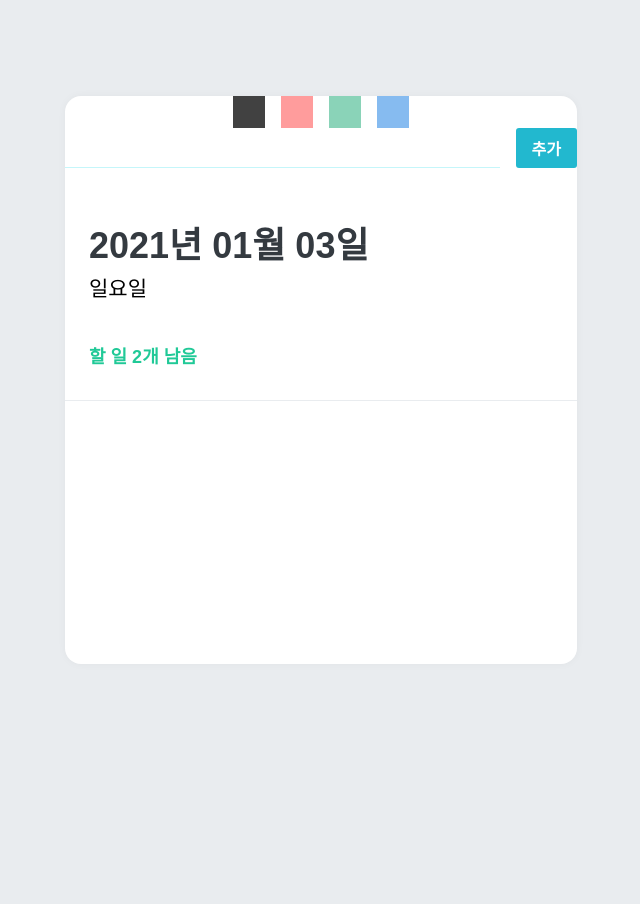
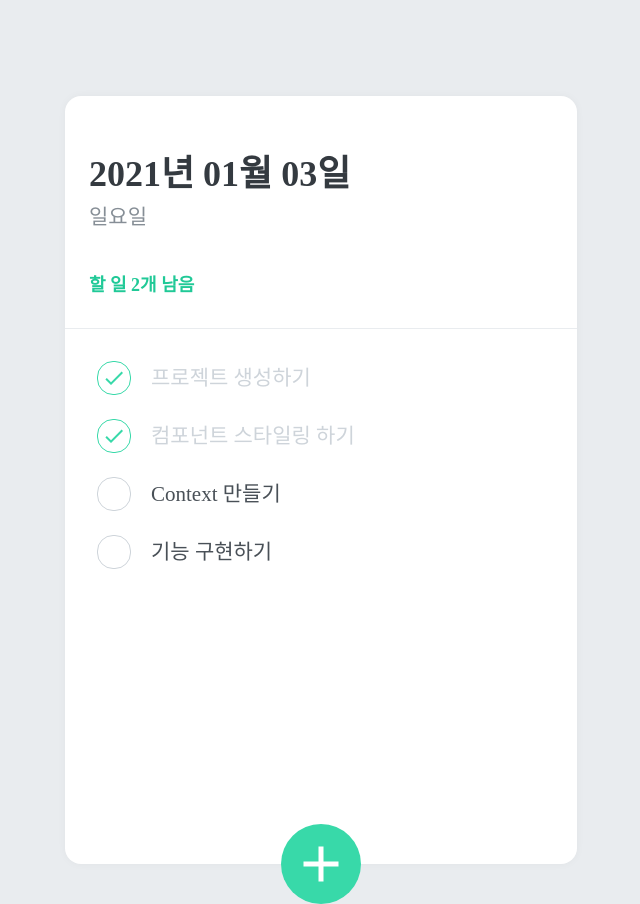
Before and after one commit to hyewonji/todolist_react, a React (Create React App) app: page / in a window 1280 px wide. Shown: the whole page, without its empty margins (319-959 px from the left). Before the commit the page ends 800 px from the top, so only its background shows below. Built offline with nearby package versions, Linux system fonts and the light colour scheme.

Commit message:
Create TodoListCreate Component

```diff
--- a/src/App.js
+++ b/src/App.js
@@ -2,17 +2,11 @@ import React, { Component } from 'react';
 import { createGlobalStyle } from 'styled-components';
 import TodoListTemplate from './components/TodoListTemplate';
 import TodoHead from './components/TodoHead';
-import Palette from './components/Palette';
-import Form from './components/Form';
 import TodoItemList from './components/TodoItemList';
+import TodoListCreate from './components/TodoListCreat';
 
 const GlobalStyle = createGlobalStyle`
-
-
 body{
-  margin:0;
-  padding:0;
-  font-family: sans-serif;
   background: #e9ecef;
 }
 `;
@@ -115,17 +109,10 @@ class App extends Component {
     return (
       <>
         <GlobalStyle />
-        <TodoListTemplate form={(
-          <Form
-            value={input}
-            color={color}
-            onKeyPress={handleKeyPress}
-            onChange={handleChange}
-            onCreate={handleCreate}
-          />
-        )} palette={<Palette color={color} onColorClick={handleColors} />}>
+        <TodoListTemplate>
           <TodoHead />
           <TodoItemList todos={todos} color={color} onToggle={handleToggle} onRemove={handleRemove} />
+          <TodoListCreate/>
         </TodoListTemplate>
       </>
     );
--- a/src/components/Form.css
+++ /dev/null
@@ -1,25 +0,0 @@
-.form{
-    display: flex;
-}
-
-.form input{
-    flex:1; /*버튼을 뺀 빈 공간을 모두 채워줌*/
-    font-size:1.25rem;
-    outline: none;
-    border:none;
-    border-bottom: 1px solid #c5f6fa;
-}
-
-.create-button{
-    padding: 0.5rem 1rem;
-    margin-left: 1rem;
-    background: #22b8cf;
-    border-radius: 3px;
-    color:white;
-    font-weight: 600;
-    cursor:pointer;
-}
-
-.create-buttom:hover{
-    background: #3bc9db;
-}
--- a/src/components/Form.js
+++ /dev/null
@@ -1,22 +0,0 @@
-import React from 'react';
-import './Form.css';
-
-/* Form 기능 :
-    1. 텍스트 내용 바뀌면 state 업데이트
-    2. 버튼이 클릭되면 새로운 todo 생성 후 todos 업데이트
-    3. 인풋에서 Enter누르면 버튼 클릭한것과 동일한 작업 진행 */
-const Form = ({ value, color, onChange, onCreate, onKeyPress }) => {
-    const style = {
-        color: color
-    }
-    return (
-        <div className="form">
-            <input value={value} style={style} onChange={onChange} onKeyPress={onKeyPress} /> {/*onKeyPress : 특정키에 대한 기능 설정*/}
-            <div className="create-button" onClick={onCreate}>
-                추가
-            </div>
-        </div>
-    );
-};
-
-export default Form;
--- a/src/components/Palette.css
+++ b/src/components/Palette.css
@@ -1,6 +1,7 @@
 .palette{
     display: flex;
     justify-content: center;
+    color: grey;
 }
 
 .palette > div{
--- a/src/components/TodoHead.js
+++ b/src/components/TodoHead.js
@@ -11,7 +11,7 @@ const TodoHeadBlock = styled.div`
     }
     .day{
         margin-top: 4px;
-        color: ##868e96;
+        color: #868e96;
         font-size: 21px;
       }
       .tasks-left {
--- a/src/components/TodoItem.css
+++ /dev/null
@@ -1,48 +0,0 @@
-.todo-item{
-    padding:1rem;
-    display: flex;
-    align-items: center;
-    cursor:pointer;
-    transition:all 0.15s;
-    user-select:none; /* user-select : 사용자가 텍스트를 선택할 수 있는지 지정 */
-}
-
-.todo-item:hover{
-    background: #e3fafc;
-}
-
-/* todo-item에 마우스가 있을때만 .remove 보이기 */
-.todo-item:hover .remove{
-    opacity: 1;
-}
-
-/* todo-item 사이에 윗 테두리 */
-.todo-item + .todo-item{
-    border-top:1px solid #f1f3f5;
-}
-
-.remove{
-    margin-right: 1rem;
-    color:#e64980;
-    font-size: 1.5rem;
-    font-weight: 600;
-    opacity: 0;
-}
-
-.todo-text{
-    flex:1; /* 체크, 엑스를 제외한 공간 다 채우기 */
-    word-break: break-all; /* word-break : 단어의 분리를 어떻게 할 것인지 결정한다. */
-}
-
-.checked{
-    text-decoration: line-through;
-    color:#adb5bd;
-}
-
-.check-mark{
-    font-size: 1.5rem;
-    line-height: 1rem;
-    margin-left: 1rem;
-    color:#3bc9db;
-    font-weight: 800;
-}
--- a/src/components/TodoItem.js
+++ b/src/components/TodoItem.js
@@ -1,5 +1,63 @@
 import React, { Component } from 'react';
-import './TodoItem.css';
+import styled, { css } from 'styled-components';
+import { MdDone, MdDelete } from 'react-icons/md';
+//https://react-icons.github.io/react-icons -> react-icons
+
+const Remove = styled.div`
+    display: flex;
+    align-items: center;
+    justify-content: center;
+    color: #dee2e6;
+    font-size: 24px;
+    cursor: pointer;
+    &:hover {
+      color: #ff6b6b;
+    }
+    display: none;
+`;
+
+const TodoItemBlock = styled.div`
+    display: flex;
+    align-item: center;
+    padding-top: 12px;
+    padding-bottom: 12px;
+    &:hover{
+        ${Remove} {
+            display: initial;
+        }
+    }
+`;
+
+const CheckCircle = styled.div`
+    width: 32px;
+    height: 32px;
+    border-radius:16px;
+    border: 1px solid #ced4da;
+    font-size: 24px;
+    display: flex;
+    align-items: center;
+    justify-content: center;
+    margin-right: 20px;
+    cursor: pointer;
+    ${props =>
+        props.done &&
+        css`
+            border: 1px solid #38d9a9;
+            color: #38d9a9;
+        `}
+`;
+
+const Text = styled.div`
+    flex: 1;
+    font-size: 21px;
+    color: #495057;
+    ${props =>
+        props.done &&
+        css`
+            color: #ced4da;
+        `}
+`
+
 
 class TodoItem extends Component {
 
@@ -8,27 +66,19 @@ class TodoItem extends Component {
     }
 
     render() {
-        const { text, color, checked, id, onToggle, onRemove } = this.props;
+        const { done, text, color, checked, id, onToggle, onRemove } = this.props;
         const style = {
             color: color
         }
 
         return (
-            <div className="todo-item" onClick={() => onToggle(id)}>
-                <div className="remove" onClick={(e) => {
-                    e.stopPropagation(); // DOM의 부모의 클릭 이벤트에 연결되어 있는 onToggle이 실행되지 않도록 함
-                    onRemove(id)
-                }/* onClick = {onToggle{id}}와 같은 형식으로 하면 절대 안된다!!
-                    이렇게 하면, 해당 함수가 렌더링 될 때 호출되기 때문에 데이터 변경이 되고, 데이터 변경이 되면 또 리렌더링이 되면서 이 과정이 무한반복 됨.*/
-                }>&times;</div>
-                <div className={`todo-text ${checked ? ' checked' : ''}`}>
-                    {/*classnames('todo-text',{checked} 로도 작성 할 수 있다.*/}
-                    <div style={style}>{text}</div>
-                </div>
-                {
-                    checked && (<div className="check-mark">✓</div>)
-                }
-            </div>
+            <TodoItemBlock>
+                <CheckCircle done={done}>{done && <MdDone />}</CheckCircle>
+                <Text done={done}>{text}</Text>
+                <Remove>
+                    <MdDelete />
+                </Remove>
+            </TodoItemBlock>
         );
     }
 }
--- a/src/components/TodoItemList.js
+++ b/src/components/TodoItemList.js
@@ -1,5 +1,14 @@
-import React, { Component } from 'react'
+import React, { Component } from 'react';
+import styled from 'styled-components';
 import TodoItem from './TodoItem';
+
+const TodoListBlock = styled.div`
+    flex: 1;
+    padding: 20px 32px;
+    padding-bottom: 48px;
+    overflow-y: auto;
+    //background: gray; /* 사이즈 조정이 잘 되고 있는지 확인하기 위한 임시 스타일 */
+`;
 
 class TodoItemList extends Component {
     // shouldComponentUpdate : 컴포넌트의 리렌더링 여부를 정해줌(기본값 : true)
@@ -28,9 +37,12 @@ class TodoItemList extends Component {
         );
 
         return (
-            <div>
-                {todoList}
-            </div>
+            <TodoListBlock>
+                <TodoItem text="프로젝트 생성하기" done={true} />
+                <TodoItem text="컴포넌트 스타일링 하기" done={true} />
+                <TodoItem text="Context 만들기" done={false} />
+                <TodoItem text="기능 구현하기" done={false} />
+            </TodoListBlock>
         )
     }
 }
--- /dev/null
+++ b/src/components/TodoListCreat.js
@@ -0,0 +1,91 @@
+import React, { useState } from 'react';
+import styled, { css } from 'styled-components';
+import { MdAdd } from 'react-icons/md';
+
+const CircleButton = styled.button`
+    background: #38d9a9;
+    &:hover{
+        background: #63e6be;
+    }
+    &:active{
+        background:#20c997;
+    }
+
+    z-index: 5;
+    cursor: pointer;
+    width: 80px;
+    height: 80px;
+    font-size: 60px;
+    position: absolute;
+    left: 50%;
+    bottom: 0px;
+    transform: translate(-50%, 50%);
+    color: white;
+    border-radius: 50%;
+    border: none;
+    outline: none;
+    display: flex;
+    align-items: center;
+    justify-content:center;
+
+    transition: 0.125s all ease-in;
+    ${props =>
+        props.open &&
+        css`
+        background: #ff6b6b;
+        &:hover {
+        background: #ff8787;
+        }
+        &:active {
+            background: #fa5252;
+        }
+        transform: translate(-50%, 50%) rotate(45deg);
+        `}
+`;
+
+const InsertFormPositioner = styled.div`
+    width: 100%;
+    bottom: 0;
+    left: 0;
+    position: absolute;
+`;
+
+const InsertForm = styled.form`
+    background: #F7F8F9;
+    padding: 32px 32px 72px 32px;
+    border-radius: 0 0 16px 16px;
+    border-top: 1px solid #e9ecef;
+`
+
+const Input = styled.input`
+    padding: 12px;
+    border-radius: 4px;
+    border: 1px solid #dee2e6;
+    width: 100%;
+    outline: none;
+    font-size: 18px;
+    box-sizing: border-box;
+`;
+
+function TodoListCreate() {
+    const [open, setOpen] = useState(false);
+
+    const onToggle = () => setOpen(!open);
+
+    return (
+        <>
+            {open && (
+                <InsertFormPositioner>
+                    <InsertForm>
+                        <Input autoFocus placeholder="할 일을 입력 후, Enter를 누르세요" />
+                    </InsertForm>
+                </InsertFormPositioner>
+            )}
+            <CircleButton onClick={onToggle} open={open}>
+                <MdAdd />
+            </CircleButton>
+        </>
+    );
+}
+
+export default TodoListCreate;
--- a/src/components/TodoListTemplate.css
+++ /dev/null
@@ -1,30 +0,0 @@
-.todo-list-template{
-    background:white;
-    width:512px;
-    box-shadow: 0 3px 6px rgba(0,0,0,0.16), 0 3px 6px rgba(0,0,0,0.23);
-    margin:0 auto;
-    margin-top: 4rem;
-}
-
-.title{
-    padding:2rem;
-    font-size: 2.5rem;
-    text-align: center;
-    font-weight: 100;
-    background:#22b8cf;
-    color:white;
-}
-
-.palette-wrapper{
-    padding:1rem;
-    background:#F1F3F5;
-}
-
-.form-wrapper{
-    padding:1rem;
-    border-bottom: 1px solid #22b8cf;
-}
-
-.todos-wrapper{
-    min-height: 5rem;
-}
--- a/src/components/TodoListTemplate.js
+++ b/src/components/TodoListTemplate.js
@@ -1,10 +1,9 @@
 import React from 'react';
 import styled from 'styled-components';
-//import './TodoListTemplate.css';
 
 const TodoListTemplateBlock = styled.div`
   width: 512px;
-  height: 568px;
+  height: 768px;
 
   position: relative; /* 추후 박스 하단에 추가 버튼을 위치시키기 위한 설정 */
   background: white;
@@ -23,17 +22,7 @@ const TodoListTemplateBlock = styled.div`
 const TodoListTemplate = ({ form, children, palette }) => {
     return (
         <TodoListTemplateBlock>
-            <main className="todo-list-template">
-                <section className="palette-wrapper">
-                    {palette}
-                </section>
-                <section className="form-wrapper">
-                    {form}
-                </section>
-                <section className="todos-wrapper">
-                    {children}
-                </section>
-            </main>
+            {children}
         </TodoListTemplateBlock>
     );
 };
```
Also changed, not shown: 1 other file (tests, documents, lock files or other folders).
